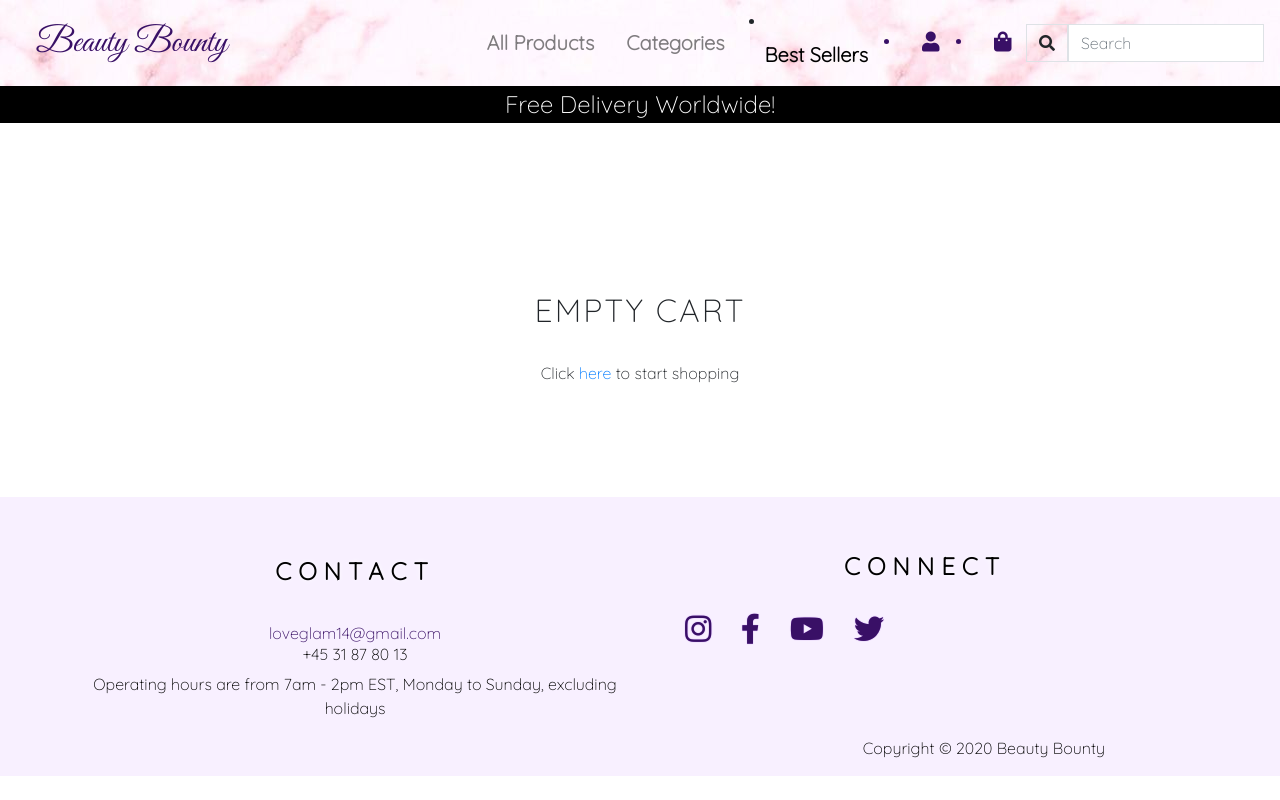
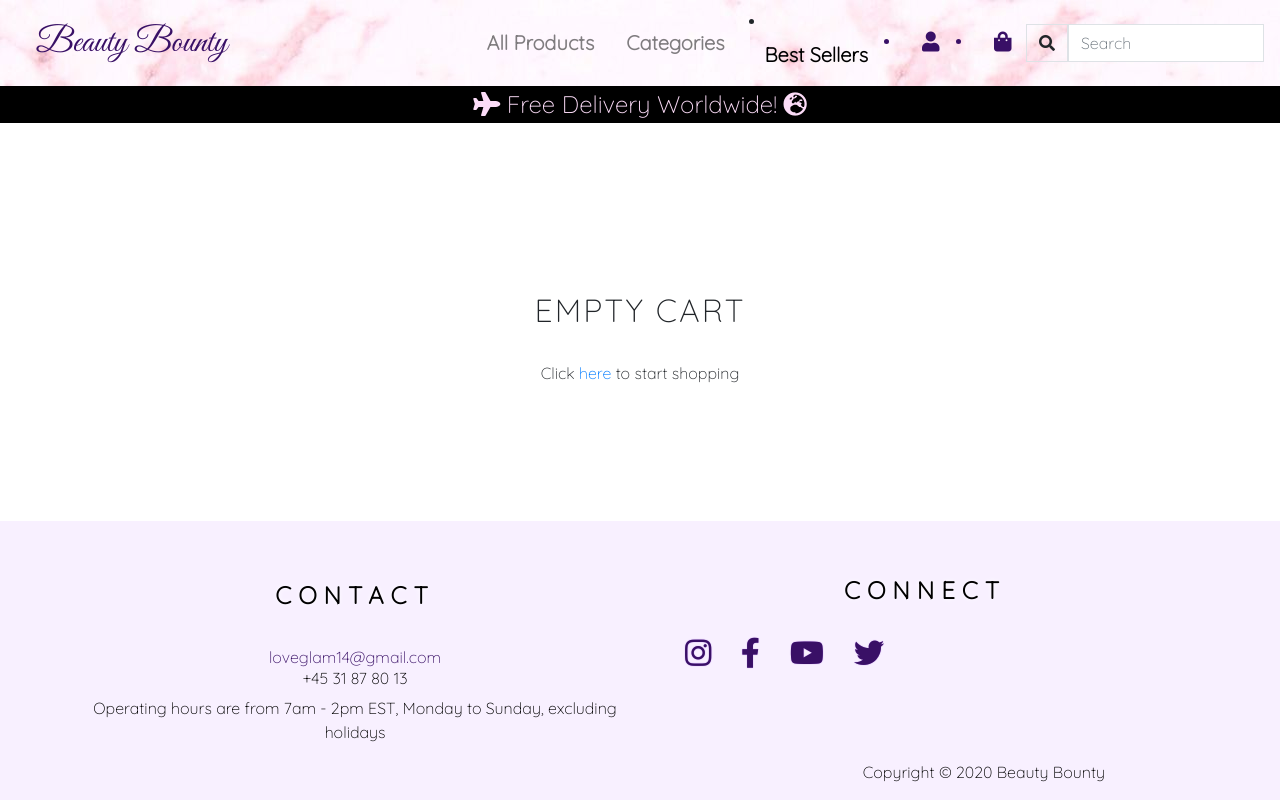
Before and after one commit to Vasileia-Apostolou/Beauty_Bounty, a Django app: page /cart in a window 1280 px wide. Run offline with Django 3.2, Linux system fonts and the light colour scheme; data that the repository does not hold is empty; some libraries are stand-ins or nearby versions.

Commit message:
Adjust footer to make it sticky

```diff
--- a/store/static/css/style.css
+++ b/store/static/css/style.css
@@ -1,11 +1,15 @@
 @import url('https://fonts.googleapis.com/css2?family=Great+Vibes&family=Quicksand:wght@300&display=swap');
 
-/* html {
+html {
     height: 100%;
-} */
+}
 
 body {
+    margin: 0;
     font-family: "Quicksand", sans-serif;
+    min-height: 100%;
+    display: flex;
+    flex-direction: column;
 }
 
 .try {
@@ -51,7 +55,7 @@ body {
 
 .free-delivery-banner {
     background-color: black;
-    color: #ffffff;
+    color: #fcdcf8;
 }
 
 /* -------- DROPDOWN MENU ---------*/
@@ -328,6 +332,7 @@ background-size: cover;
 
 /* -------- FOOTER --------*/
 footer {
+    margin-top: auto;
    display: flex;
    left: 0;
    bottom: 0;
--- a/store/templates/store/base.html
+++ b/store/templates/store/base.html
@@ -30,7 +30,7 @@
     {% include 'store/navbar.html' %}
         <div id="delivery-banner" class="row text-center free-delivery-banner">
 			<div class="col ">
-				<h4 class="my-1">Free Delivery Worldwide!
+                <h4 class="my-1"><i class="fas fa-plane"></i> Free Delivery Worldwide! <i class="fas fa-globe-europe"></i>
 				</h4>
 			</div>
 		</div>
```
